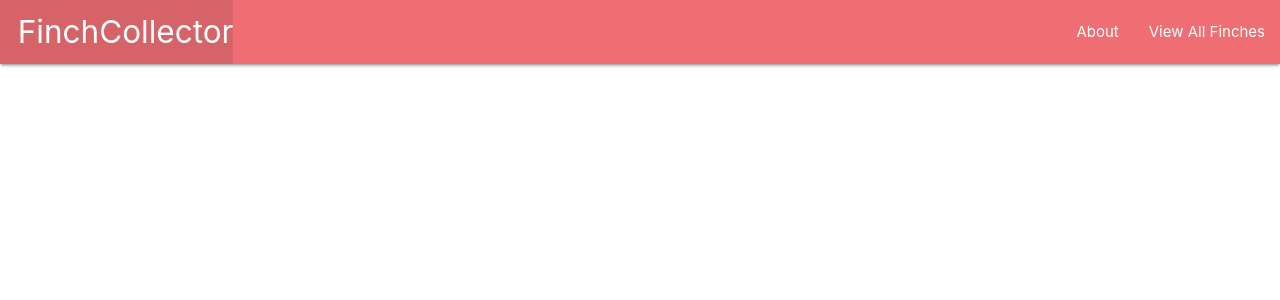
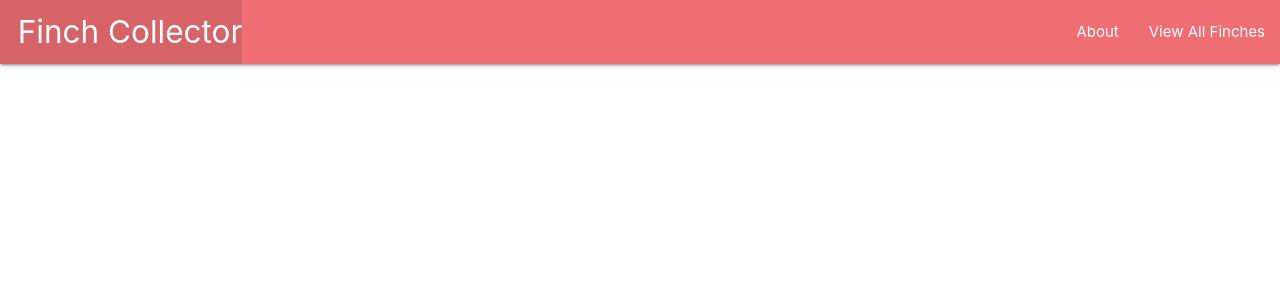
Before and after one commit to AaronGoldsmith1/finch-collector, a Django app: template finchcollector_project/main_app/templates/base.html in a window 1280 px wide. Shown: the top 300 px of the page. Run offline with Django 3.2, Linux system fonts and the light colour scheme; the template is opened without the code that fills it, so the values that code supplies are empty.

Commit message:
update title

```diff
--- a/finchcollector_project/main_app/templates/base.html
+++ b/finchcollector_project/main_app/templates/base.html
@@ -6,7 +6,7 @@
   <meta charset="UTF-8">
   <meta name="viewport" content="width=device-width, initial-scale=1.0">
   <meta http-equiv="X-UA-Compatible" content="ie=edge">
-  <title>Cat Collector</title>
+  <title>Finch Collector</title>
   <link rel="stylesheet" type="text/css" href="{% static 'css/style.css' %}">
   <link rel="stylesheet" href="https://cdnjs.cloudflare.com/ajax/libs/materialize/1.0.0/css/materialize.min.css">
 </head>
@@ -15,7 +15,7 @@
     <nav>
       <div class="nav-wrapper">
         <ul>
-          <li><a href="/" class="left brand-logo">&nbsp;&nbsp;FinchCollector</a></li>
+          <li><a href="/" class="left brand-logo">&nbsp;&nbsp;Finch Collector</a></li>
         </ul>
         <ul class="right">
           <li><a href="/about">About</a></li>
```
